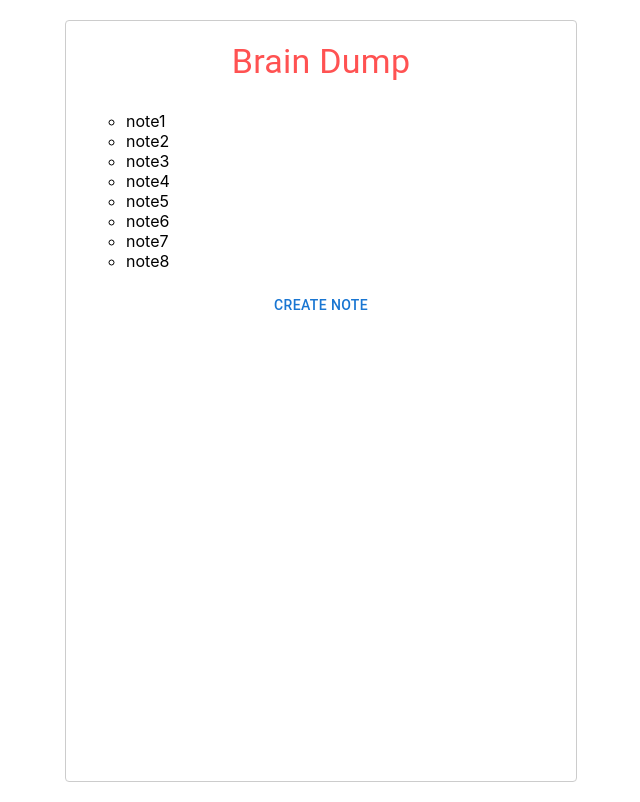
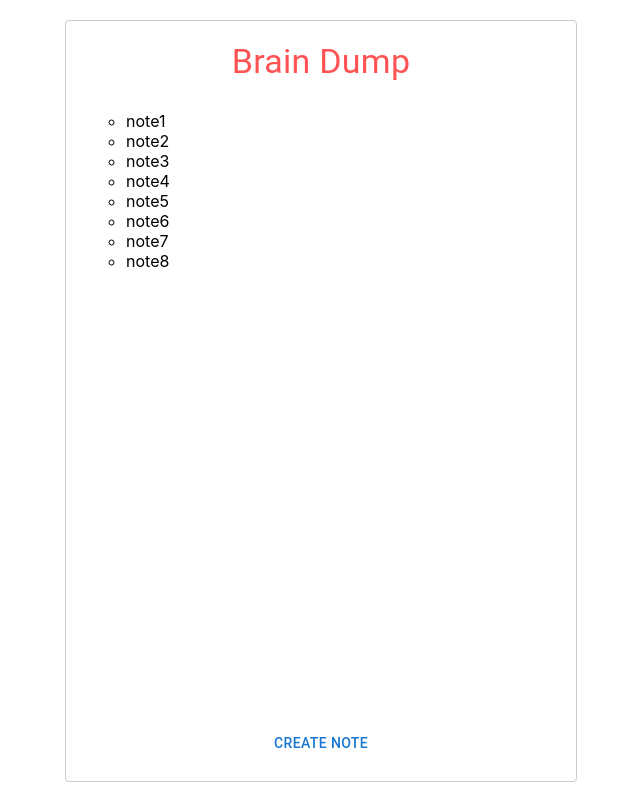
Before and after one commit to arunsena/nlp-notes, a React (Create React App) app: page / in a window 1280 px wide. Shown: the whole page, without its empty margins (319-959 px from the left). Built offline with nearby package versions, Linux system fonts and the light colour scheme.

Commit message:
Fix some styles

```diff
--- a/src/feature/Components/ViewNote/ViewNote.jsx
+++ b/src/feature/Components/ViewNote/ViewNote.jsx
@@ -4,6 +4,13 @@ import { Link } from "react-router-dom";
 import { useNotesContext } from "../../useNotesContext";
 import Button from "@mui/material/Button";
 import styled from "@emotion/styled";
+
+const Container = styled.div`
+  display: flex;
+  flex-direction: column;
+  justify-content: space-between;
+  flex: 1;
+`;
 
 const ListGroup = styled.ul`
   list-style-type: circle;
@@ -17,7 +24,7 @@ const ViewNote = () => {
   const { notes } = useNotesContext();
 
   return (
-    <>
+    <Container>
       <ListGroup>
         {notes.map((note, index) => (
           <List key={index}>{note}</List>
@@ -26,7 +33,7 @@ const ViewNote = () => {
       <Button component={Link} to="/createNote">
         Create Note
       </Button>
-    </>
+    </Container>
   );
 };
 
```
